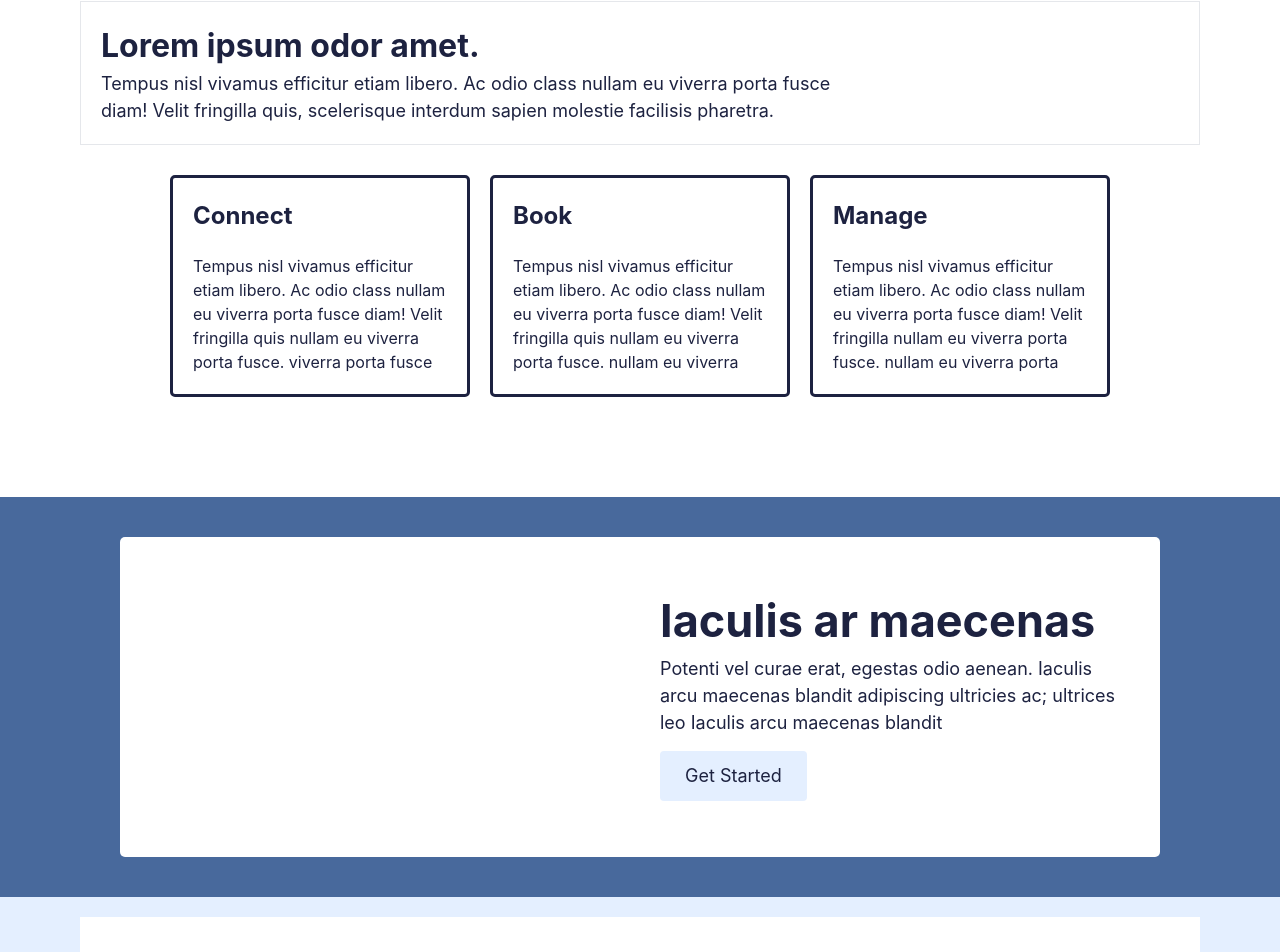
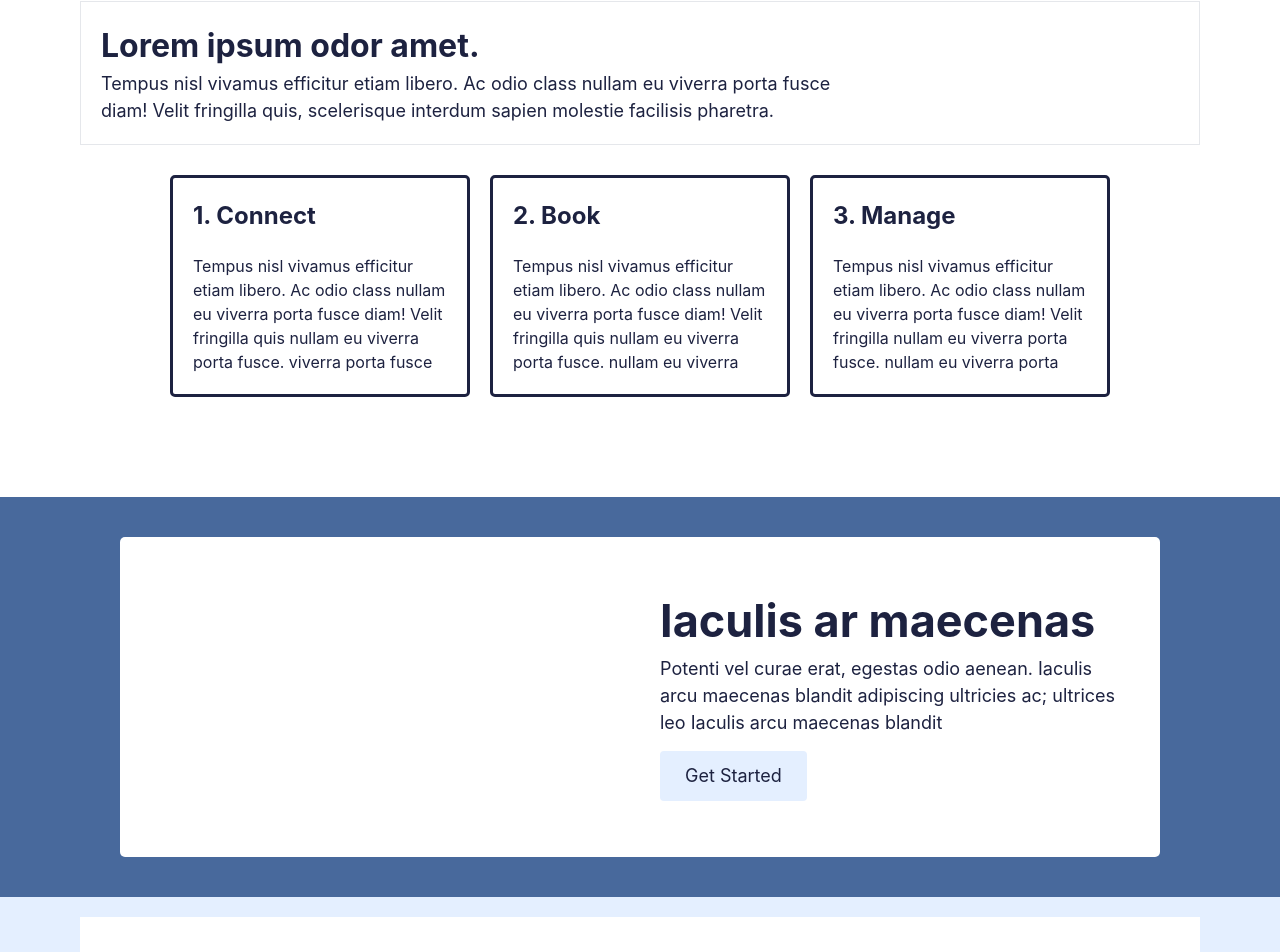
Before and after one commit to DragonWarrior9999/eclipsecare, a React (Vite) app: page / in a window 1280 px wide. Shown: the part 719-1671 px from the top of the page. Built offline with nearby package versions, Linux system fonts and the light colour scheme.

Commit message:
cleaned up

```diff
--- a/src/pages/Home.tsx
+++ b/src/pages/Home.tsx
@@ -35,15 +35,15 @@ export default function Home(){
                 </div>
                 <div className="mt-[10px] text flex-col flex md:flex-row justify-center gap-8">
                         <div className="text w-full md:max-w-[300px] rounded-lg min-h-[200px] border border-white cards">
-                            <h3>Connect</h3>
+                            <h3>1. Connect</h3>
                             <p className="mt-[20px] text-[1.6rem]">Tempus nisl vivamus efficitur etiam libero. Ac odio class nullam eu viverra porta fusce diam! Velit fringilla quis nullam eu viverra porta fusce. viverra porta fusce</p>
                         </div>
                         <div className="text w-full md:max-w-[300px] rounded-lg min-h-[200px] border border-white cards">
-                            <h3>Book</h3>
+                            <h3>2. Book</h3>
                             <p className="mt-[20px] text-[1.6rem]">Tempus nisl vivamus efficitur etiam libero. Ac odio class nullam eu viverra porta fusce diam! Velit fringilla quis nullam eu viverra porta fusce. nullam eu viverra</p>
                         </div>
                         <div className="text w-full md:max-w-[300px] rounded-lg min-h-[200px] border border-white cards">
-                            <h3>Manage</h3>
+                            <h3>3. Manage</h3>
                             <p className="mt-[20px] text-[1.6rem]">Tempus nisl vivamus efficitur etiam libero. Ac odio class nullam eu viverra porta fusce diam! Velit fringilla nullam eu viverra porta fusce. nullam eu viverra porta </p>
                         </div>
                 </div>
```
